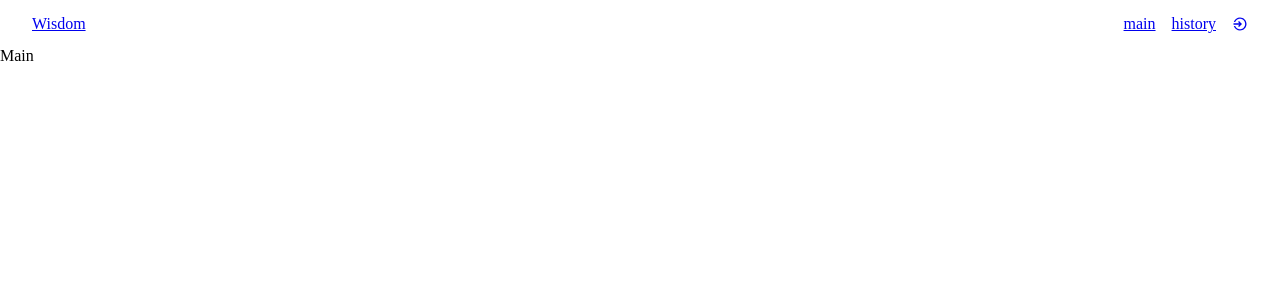
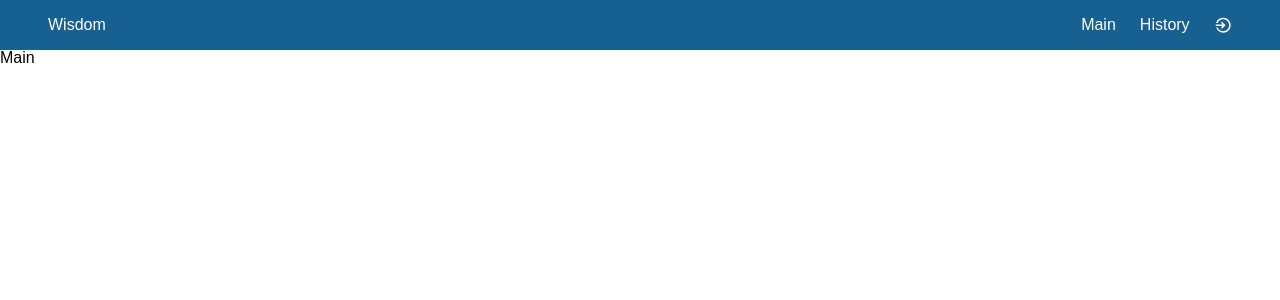
Before and after one commit to next-shiyon/wisdom, a React (Vite) app: page / in a window 1280 px wide. Shown: the top 300 px of the page. Built offline with nearby package versions, Linux system fonts and the light colour scheme.

Commit message:
✨ add header component with style

```diff
--- a/src/components/header/index.tsx
+++ b/src/components/header/index.tsx
@@ -1,7 +1,6 @@
 import { IoMdLogIn } from 'react-icons/io';
 import { Link } from 'react-router-dom';
-import { HeaderContainer } from './styles/HeaderContainer';
-import { Navigation } from './styles/Navigation';
+import { HeaderContainer, StyledNavigation } from '../../styles/Header.styled';
 
 export default function Header() {
   const navigation = [
@@ -12,7 +11,7 @@ export default function Header() {
   return (
     <HeaderContainer>
       <Link to="/">Wisdom</Link>
-      <Navigation>
+      <StyledNavigation>
         {navigation.map((menu, index) => (
           <li key={index}>
             <Link to={menu.link}>{menu.name}</Link>
@@ -23,7 +22,7 @@ export default function Header() {
             <IoMdLogIn />
           </Link>
         </li>
-      </Navigation>
+      </StyledNavigation>
     </HeaderContainer>
   );
 }
--- a/src/components/header/styles/HeaderContainer.ts
+++ /dev/null
@@ -1,8 +0,0 @@
-import styled from 'styled-components';
-
-export const HeaderContainer = styled.header`
-  display: flex;
-  justify-content: space-between;
-  align-items: center;
-  padding: 16px 32px;
-`;
--- a/src/components/header/styles/Navigation.ts
+++ /dev/null
@@ -1,11 +0,0 @@
-import styled from 'styled-components';
-
-export const Navigation = styled.ul`
-  display: flex;
-  gap: 16px;
-  align-items: center;
-
-  svg {
-    display: block;
-  }
-`;
--- a/src/components/layout/index.tsx
+++ b/src/components/layout/index.tsx
@@ -1,13 +1,17 @@
 import { Outlet } from 'react-router-dom';
 import Header from '../header';
-import { GlobalStyles } from '../../styles/globals/Global';
+import { GlobalStyles } from '../../styles/Global.styled';
+import { ThemeProvider } from 'styled-components';
+import { theme } from '../../styles/theme';
 
 export default function Layout() {
   return (
     <>
-      <GlobalStyles />
-      <Header />
-      <Outlet />
+      <ThemeProvider theme={theme}>
+        <GlobalStyles />
+        <Header />
+        <Outlet />
+      </ThemeProvider>
     </>
   );
 }
--- a/src/styles/globals/Global.ts
+++ b/src/styles/Global.styled.ts
@@ -10,6 +10,8 @@ export const GlobalStyles = createGlobalStyle`
 
 html {
   font-size: 100%;
+  font-family: 'Noto Sans', sans-serif;
+  font-family: 'Noto Sans JP', sans-serif;
 }
 
 body {
--- /dev/null
+++ b/src/styles/Header.styled.ts
@@ -0,0 +1,27 @@
+import styled from 'styled-components';
+
+export const HeaderContainer = styled.header`
+  display: flex;
+  justify-content: space-between;
+  align-items: center;
+  padding: 16px 48px;
+  background-color: ${({ theme }) => theme.backGroundColor.header};
+
+  & a {
+    text-decoration: none;
+    color: ${({ theme }) => theme.colors.header};
+  }
+`;
+
+export const StyledNavigation = styled.ul`
+  display: flex;
+  align-items: center;
+  gap: 24px;
+  text-transform: capitalize;
+
+  svg {
+    display: block;
+    width: 1.15rem;
+    height: 1.15rem;
+  }
+`;
--- /dev/null
+++ b/src/styles/theme.ts
@@ -0,0 +1,8 @@
+export const theme = {
+  colors: {
+    header: '#fff',
+  },
+  backGroundColor: {
+    header: '#166191',
+  },
+};
```
Also changed, not shown: 1 other file (tests, documents, lock files or other folders).
